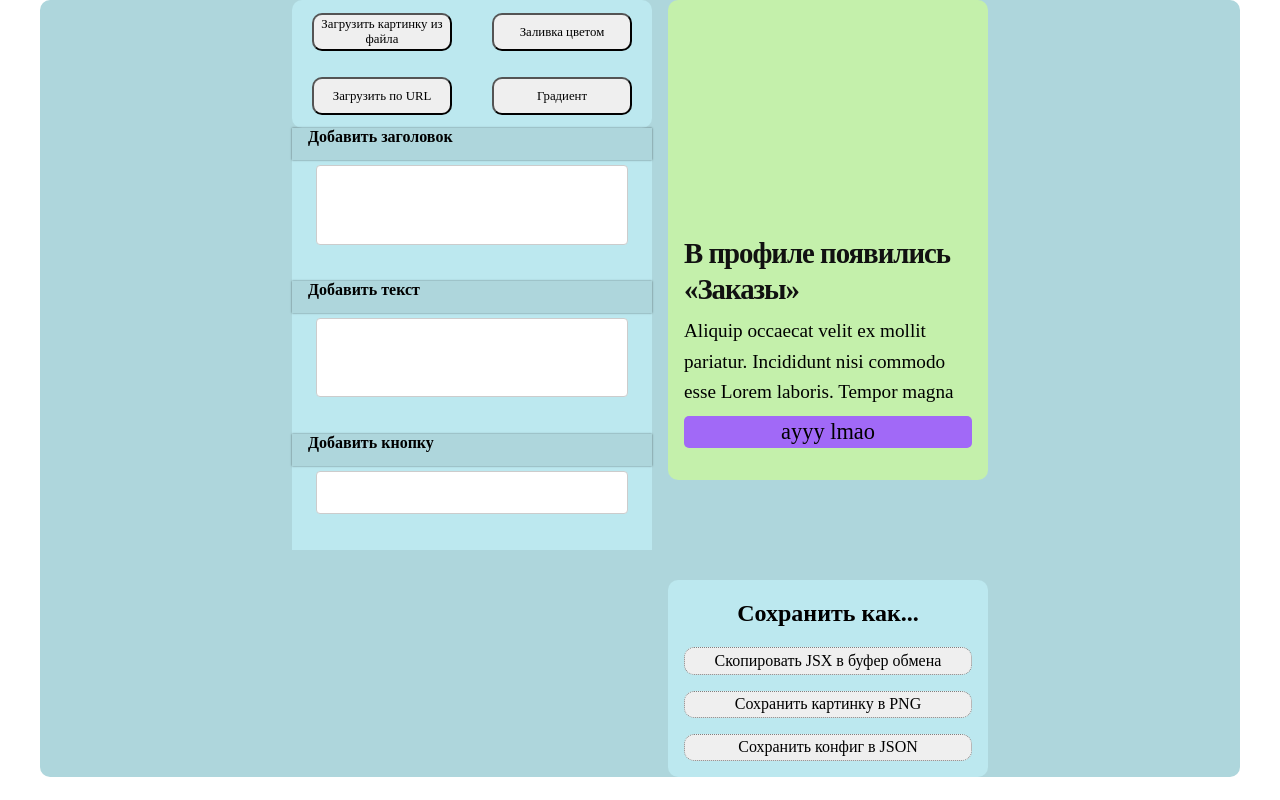
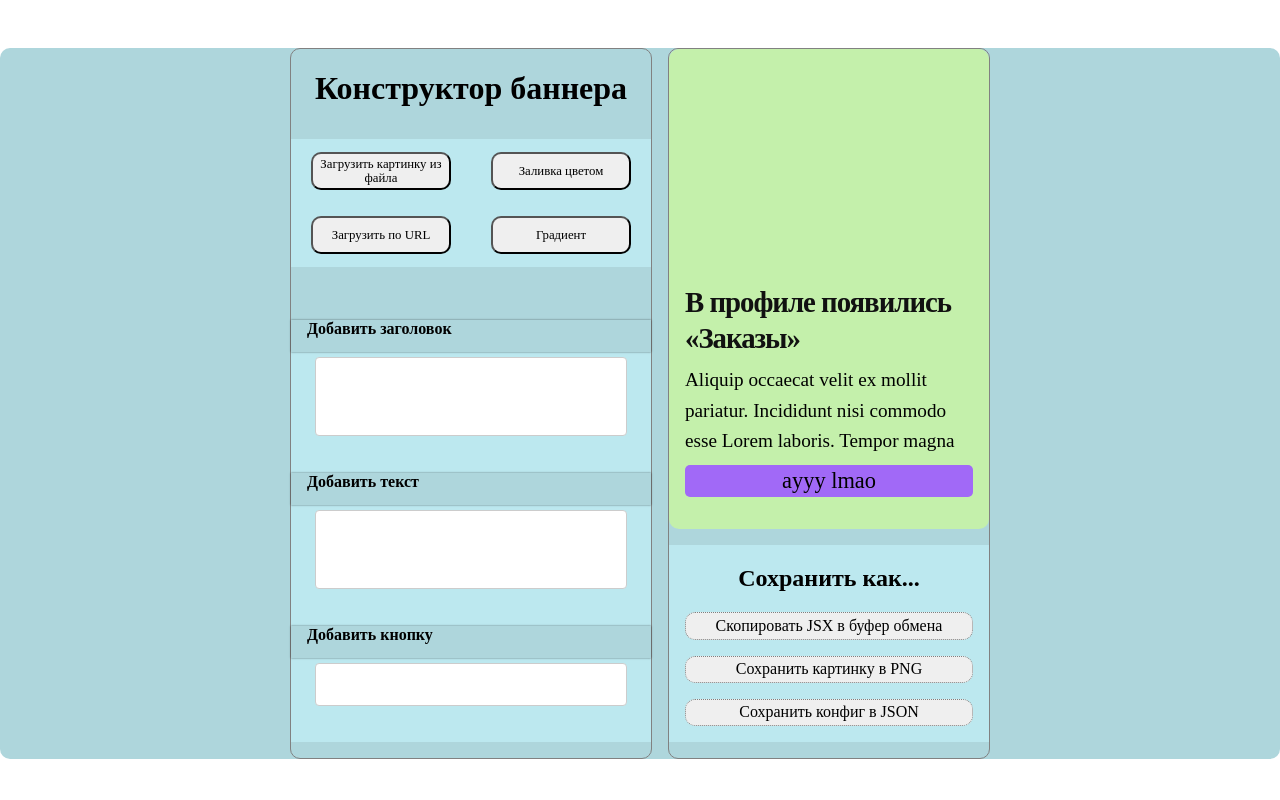
Before and after one commit to CocoGrub/banner-creator, a React (Create React App) app: page / in a window 1280 px wide. Built offline with nearby package versions, Linux system fonts and the light colour scheme.

Commit message:
style part comlete

```diff
--- a/src/App.scss
+++ b/src/App.scss
@@ -1,11 +1,20 @@
 .App {
-  width: 1200px;
   border-radius: 10px;
   margin: 0 auto;
+  margin-top: 3em;
   display: flex;
   justify-content: center;
   background-color: #aed6dc;
 }
 .left-side {
+  border: 1px solid rgb(129, 129, 129);
+  border-radius: 10px;
   margin-right: 1em;
+  display: flex;
+  flex-direction: column;
+  justify-content: space-between;
 }
+.right-side {
+  border: 1px solid rgb(129, 129, 129);
+  border-radius: 10px;
+}
--- a/src/components/form/index.scss
+++ b/src/components/form/index.scss
@@ -1,5 +1,6 @@
 .form-wrapper {
   background-color: #bce8ef;
+  margin-bottom: 1em;
 }
 .form-main {
   display: flex;
@@ -20,7 +21,6 @@
   }
   &-text {
     width: 100%;
-
     text-align: center;
   }
   textarea {
--- a/src/components/prep/index.scss
+++ b/src/components/prep/index.scss
@@ -1,8 +1,12 @@
 .prep-wrapper {
   width: 360px;
 }
+.myHeader {
+  text-align: center;
+}
 .prep {
-  border-radius: 10px;
+  margin-top: 2em;
+
   background-color: #bce8ef;
   display: flex;
   justify-content: space-around;
--- a/src/components/prep/prep.js
+++ b/src/components/prep/prep.js
@@ -1,9 +1,16 @@
 import React from 'react';
+
+const myHeader = (
+  <div className="myHeader">
+    <h1>Конструктор баннера</h1>
+  </div>
+);
 
 const Prep = () => {
   // prep = preparation
   return (
     <div className="prep-wrapper">
+      {myHeader}
       <div className="prep">
         <div className="prep-col">
           <button className="prep-element">Загрузить картинку из файла</button>
--- a/src/components/preview/index.scss
+++ b/src/components/preview/index.scss
@@ -32,7 +32,7 @@
 
   &-header {
     display: flex;
-    h1 {
+    h2 {
       padding: 0;
       margin: 0;
       color: #111;
--- a/src/components/preview/preview.js
+++ b/src/components/preview/preview.js
@@ -6,7 +6,7 @@ const Preview = () => {
       <div className="main-preview">
         <div className="main-preview-content">
           <div className="main-preview-header">
-            <h1>В профиле появились «Заказы»</h1>
+            <h2>В профиле появились «Заказы»</h2>
           </div>
           <div className="main-preview-parag">
             Aliquip occaecat velit ex mollit pariatur. Incididunt nisi commodo esse Lorem laboris.
--- a/src/components/saveAs/index.scss
+++ b/src/components/saveAs/index.scss
@@ -1,10 +1,10 @@
 .saveas-wrapper {
   width: 320px;
-  margin-top: 100px;
+  margin-top: 1em;
+  margin-bottom: 1em;
 }
 .saveas-main {
   text-align: center;
-  border-radius: 10px;
   display: flex;
   flex-direction: column;
   background-color: #bce8ef;
```
Also changed, not shown: 1 other file (tests, documents, lock files or other folders).
